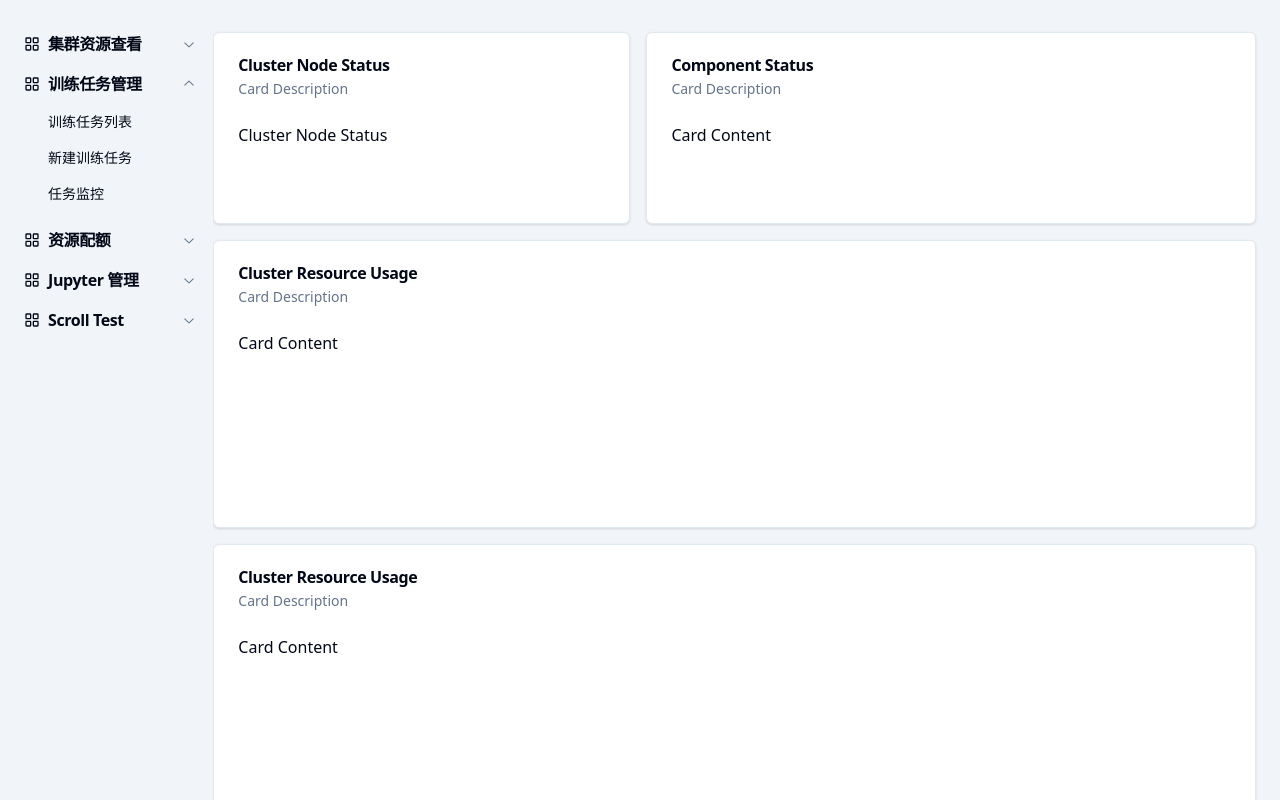
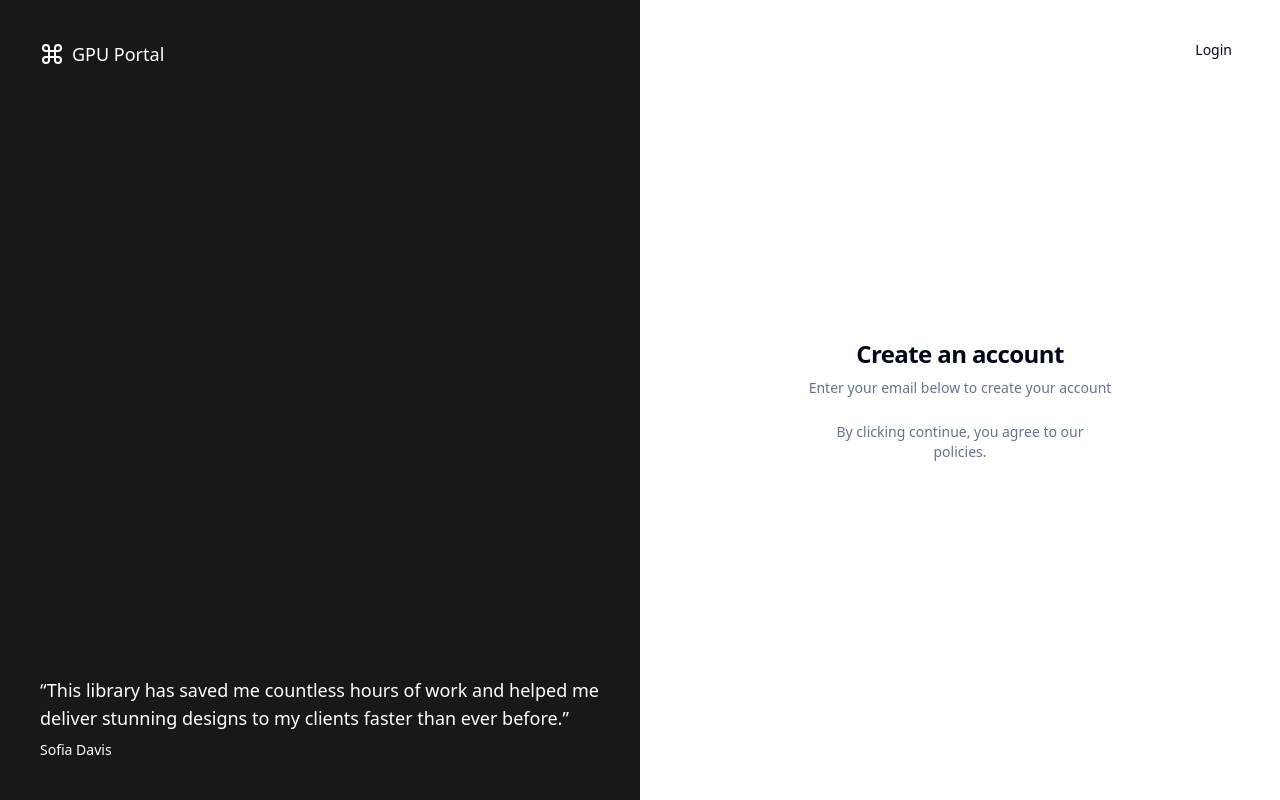
Before and after one commit to raids-lab/crater-frontend, a React (Vite) app: page / in a window 1280 px wide. Built offline with nearby package versions, Linux system fonts and the light colour scheme.

Commit message:
feat: login page

```diff
--- a/package.json
+++ b/package.json
@@ -21,6 +21,7 @@
     "react": "^18.2.0",
     "react-dom": "^18.2.0",
     "react-router-dom": "^6.15.0",
+    "recoil": "^0.7.7",
     "tailwind-merge": "^1.14.0",
     "tailwindcss-animate": "^1.0.6"
   },
--- /dev/null
+++ b/src/pages/Login/index.tsx
@@ -0,0 +1,63 @@
+import { cn } from "@/lib/utils";
+import { buttonVariants } from "@/components/ui/button";
+
+export default function Login() {
+  return (
+    <>
+      <div className="md:hidden"></div>
+      <div className="container relative hidden h-[800px] flex-col items-center justify-center md:grid lg:max-w-none lg:grid-cols-2 lg:px-0">
+        <div
+          className={cn(
+            buttonVariants({ variant: "ghost" }),
+            "absolute right-4 top-4 md:right-8 md:top-8",
+          )}
+        >
+          Login
+        </div>
+        <div className="relative hidden h-full flex-col bg-muted p-10 text-white dark:border-r lg:flex">
+          <div className="absolute inset-0 bg-zinc-900" />
+          <div className="relative z-20 flex items-center text-lg font-medium">
+            <svg
+              xmlns="http://www.w3.org/2000/svg"
+              viewBox="0 0 24 24"
+              fill="none"
+              stroke="currentColor"
+              strokeWidth="2"
+              strokeLinecap="round"
+              strokeLinejoin="round"
+              className="mr-2 h-6 w-6"
+            >
+              <path d="M15 6v12a3 3 0 1 0 3-3H6a3 3 0 1 0 3 3V6a3 3 0 1 0-3 3h12a3 3 0 1 0-3-3" />
+            </svg>
+            GPU Portal
+          </div>
+          <div className="relative z-20 mt-auto">
+            <blockquote className="space-y-2">
+              <p className="text-lg">
+                &ldquo;This library has saved me countless hours of work and
+                helped me deliver stunning designs to my clients faster than
+                ever before.&rdquo;
+              </p>
+              <footer className="text-sm">Sofia Davis</footer>
+            </blockquote>
+          </div>
+        </div>
+        <div className="lg:p-8">
+          <div className="mx-auto flex w-full flex-col justify-center space-y-6 sm:w-[350px]">
+            <div className="flex flex-col space-y-2 text-center">
+              <h1 className="text-2xl font-semibold tracking-tight">
+                Create an account
+              </h1>
+              <p className="text-sm text-muted-foreground">
+                Enter your email below to create your account
+              </p>
+            </div>
+            <p className="px-8 text-center text-sm text-muted-foreground">
+              By clicking continue, you agree to our policies.
+            </p>
+          </div>
+        </div>
+      </div>
+    </>
+  );
+}
--- a/src/routes/router.config.tsx
+++ b/src/routes/router.config.tsx
@@ -1,3 +1,4 @@
+import Login from "@/pages/Login";
 import { FC, Suspense, lazy } from "react";
 import { Navigate, RouteObject } from "react-router-dom";
 
@@ -25,7 +26,30 @@
 export const routerConfig: RouteObject[] = [
   {
     path: "/",
+    element: <Login />,
+  },
+  {
+    path: "/dashboard",
     element: <Home />,
+  },
+  {
+    path: "/admin",
+    loader: () => {
+      throw new Response("Not Found", { status: 404 });
+
+      return { status: "success" };
+    },
+    errorElement: <div>401 Unauth</div>,
+    children: [
+      {
+        path: "dashboard",
+        element: <Home />,
+      },
+      {
+        path: "settings",
+        element: <div>Settings</div>,
+      },
+    ],
   },
   {
     path: "*",
```
Also changed, not shown: 1 other file (tests, documents, lock files or other folders).
